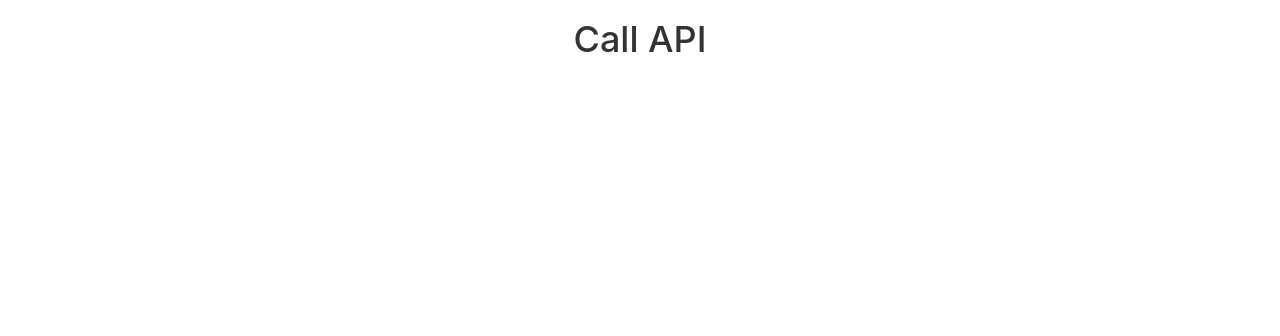
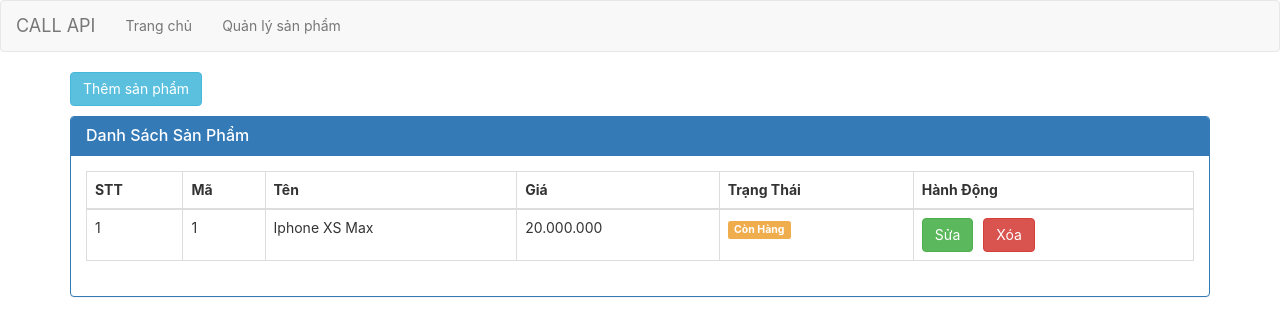
Before and after one commit to duytien812/REACTJS-Connect-API, a React (Create React App) app: page / in a window 1280 px wide. Shown: the top 336 px of the page. Built offline with nearby package versions, Linux system fonts and the light colour scheme.

Commit message:
86. Connect API : Xây Dựng Giao Diện 	- Xây dựng giao diện danh sách sản phẩm đơn giản

```diff
--- a/src/App.css
+++ b/src/App.css
@@ -36,3 +36,11 @@
     transform: rotate(360deg);
   }
 }
+
+.mb-10{
+  margin-bottom: 10px;
+}
+
+.mr-10{
+  margin-right: 10px;
+}
--- a/src/App.js
+++ b/src/App.js
@@ -4,8 +4,69 @@ import './App.css';
 class App extends Component {
     render() {
         return (
-            <div className="App">
-                <h1>Call API</h1>
+            <div>
+                <div className="navbar navbar-default">
+                    <a className="navbar-brand" href="#">CALL API</a>
+                    <ul className="nav navbar-nav">
+                        <li>
+                            <a>Trang chủ</a>
+                        </li>
+                        <li>
+                            <a>Quản lý sản phẩm</a>
+                        </li>
+                    </ul>
+                </div>
+
+                <div class="container">
+                    <div class="row">
+                        <div class="col-xs-12 col-sm-12 col-md-12 col-lg-12">
+                            <button type="button" class="btn btn-info mb-10">
+                                Thêm sản phẩm
+                            </button>
+
+                            <div class="panel panel-primary">
+                                  <div class="panel-heading">
+                                        <h3 class="panel-title">Danh Sách Sản Phẩm</h3>
+                                  </div>
+                                  <div class="panel-body">
+                                        <table class="table table-bordered table-hover">
+                                            <thead>
+                                                <tr>
+                                                    <th>STT</th>
+                                                    <th>Mã</th>
+                                                    <th>Tên</th>
+                                                    <th>Giá</th>
+                                                    <th>Trạng Thái</th>
+                                                    <th>Hành Động</th>
+                                                </tr>
+                                            </thead>
+                                            <tbody>
+                                                <tr>
+                                                    <td>1</td>
+                                                    <td>1</td>
+                                                    <td>Iphone XS Max</td>
+                                                    <td>20.000.000</td>
+                                                    <td>
+                                                        <span className="label label-warning">
+                                                            Còn Hàng
+                                                        </span>
+                                                    </td>
+                                                    <td>
+                                                        <button type="button" class="btn btn-success mr-10">
+                                                            Sửa
+                                                        </button>
+                                                        <button type="button" class="btn btn-danger">
+                                                            Xóa
+                                                        </button>
+                                                    </td>
+                                                </tr>
+                                            </tbody>
+                                        </table>
+                                  </div>
+                            </div>
+                        </div>
+                    </div>
+                </div>
             </div>
         );
     }
```
Also changed, not shown: NOTE.TXT.
